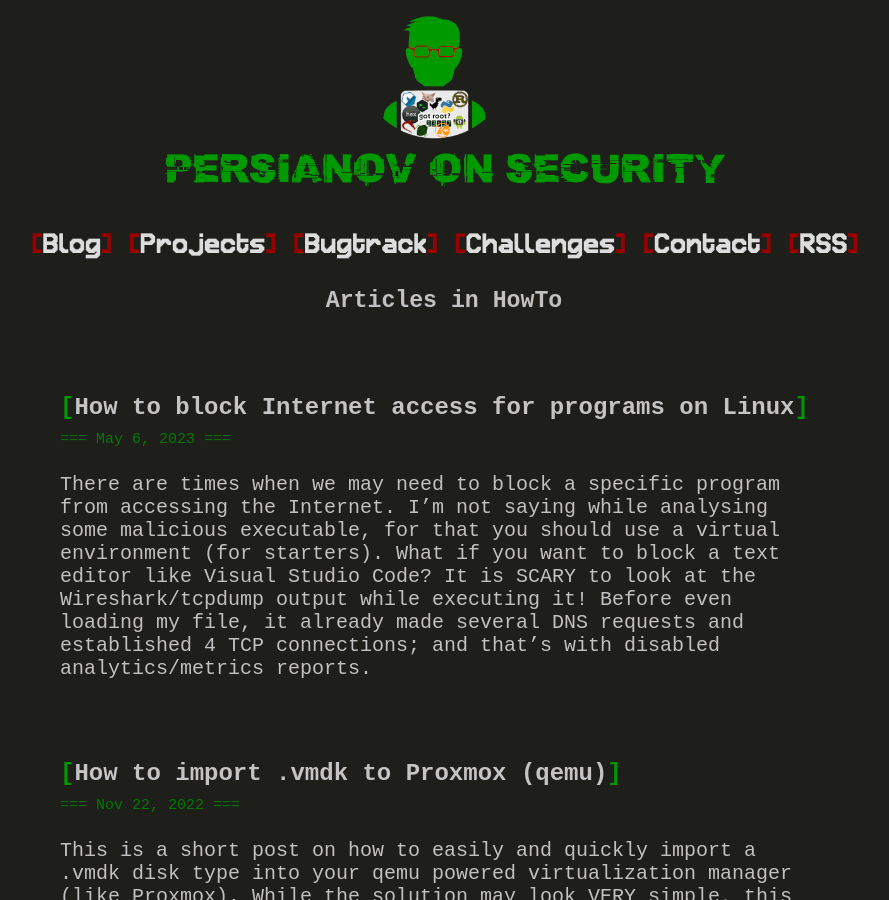
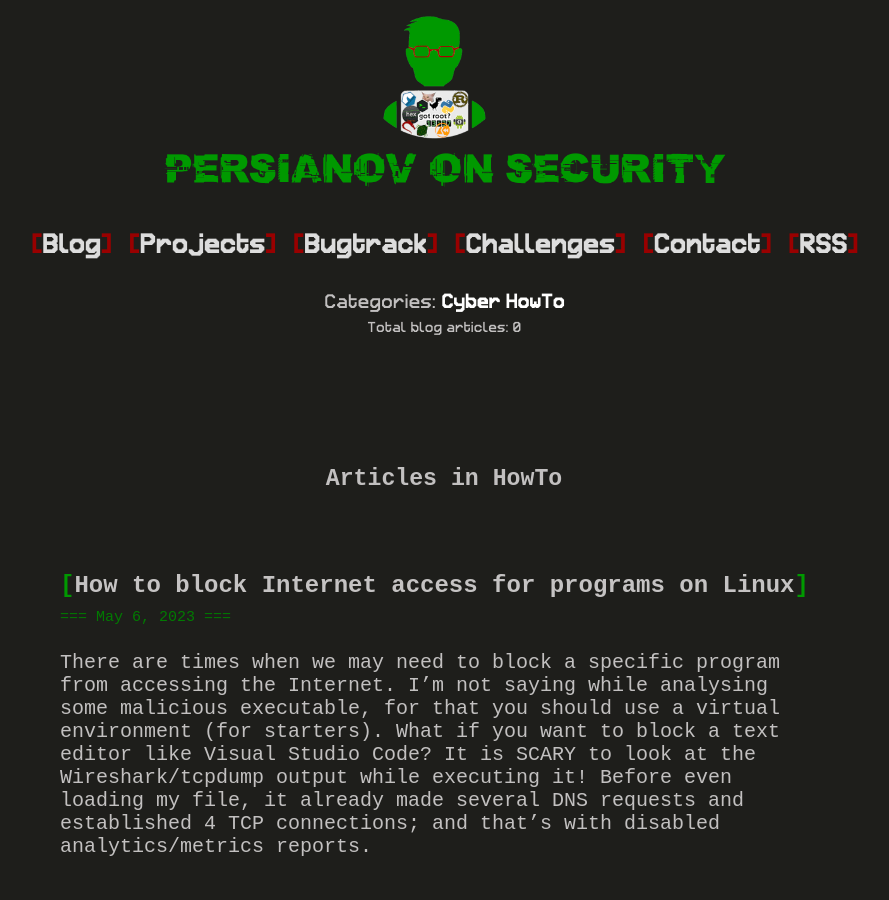
Before and after one commit to num1r0/num1r0.github.io, a Jekyll site: the page built from category/HowTo.md, in a window 1280 px wide and 900 px high. Shown: the whole window, without its empty margins (196-1085 px from the left). Built offline with Jekyll 4.4.1, drawn with Linux system fonts in a browser that asks for light colours.

Commit message:
pagination tests

```diff
--- a/_layouts/category.html
+++ b/_layouts/category.html
@@ -1,6 +1,22 @@
 ---
 layout: default
 ---
+
+<div class="top_nav_categories center">
+  Categories:
+  {% assign pages_list = site.pages %}
+  {% for node in pages_list %}
+    {% if node.title != null %}
+      {% if node.layout == "category" %}
+        <a class="category" href="{{ site.baseurl }}{{ node.url }}">{{ node.title }}</a>
+      {% endif %}
+    {% endif %}
+  {% endfor %}
+  <br>
+  <span class="total_posts">
+      Total blog articles: {{pagination.posts | size}}
+  </span>
+</div>
 
 <h1 class="page_title center">Articles in {{ page.title }}</h1>
 
```
